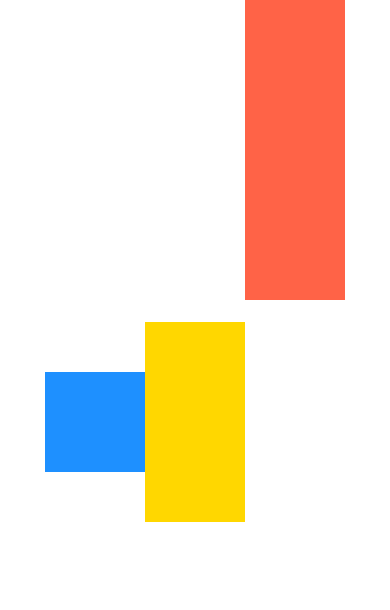
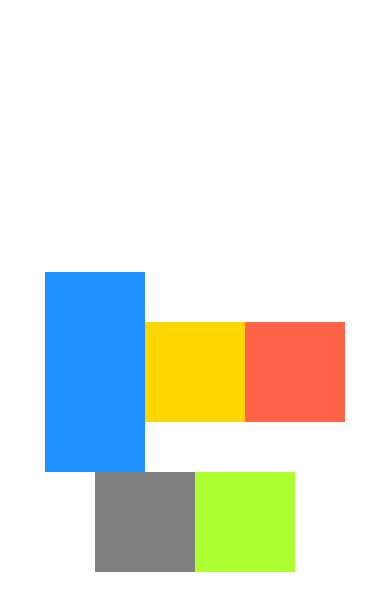
Before and after one commit to khagapati-bagh/DoneWIthItReactApp, a React Native app: screen / in a window 390 px wide. Shown: the top 610 px of the page. Built offline with nearby package versions, Linux system fonts and the light colour scheme.

Commit message:
added wraping items

```diff
--- a/App.js
+++ b/App.js
@@ -10,27 +10,42 @@ export default function App() {
         flexDirection: 'row', //horizontal
         justifyContent: 'center', //main axis
         alignItems: 'center', //secondary axis
+        alignContent: 'center', //only work on wrapping
+        flexWrap: 'wrap',
       }}>
       <View
         style={{
           backgroundColor: 'dodgerblue',
+          height: 200,
+          width: 100,
+        }}
+      />
+      <View
+        style={{
+          backgroundColor: 'gold',
           height: 100,
           width: 100,
         }}
       />
       <View
         style={{
-          backgroundColor: 'gold',
-          height: 200,
+          backgroundColor: 'tomato',
+          height: 100,
           width: 100,
         }}
       />
       <View
         style={{
-          backgroundColor: 'tomato',
-          height: 300,
+          backgroundColor: 'grey',
+          height: 100,
           width: 100,
-          alignSelf: 'flex-start',
+        }}
+      />
+      <View
+        style={{
+          backgroundColor: 'greenyellow',
+          height: 100,
+          width: 100,
         }}
       />
     </View>
```
